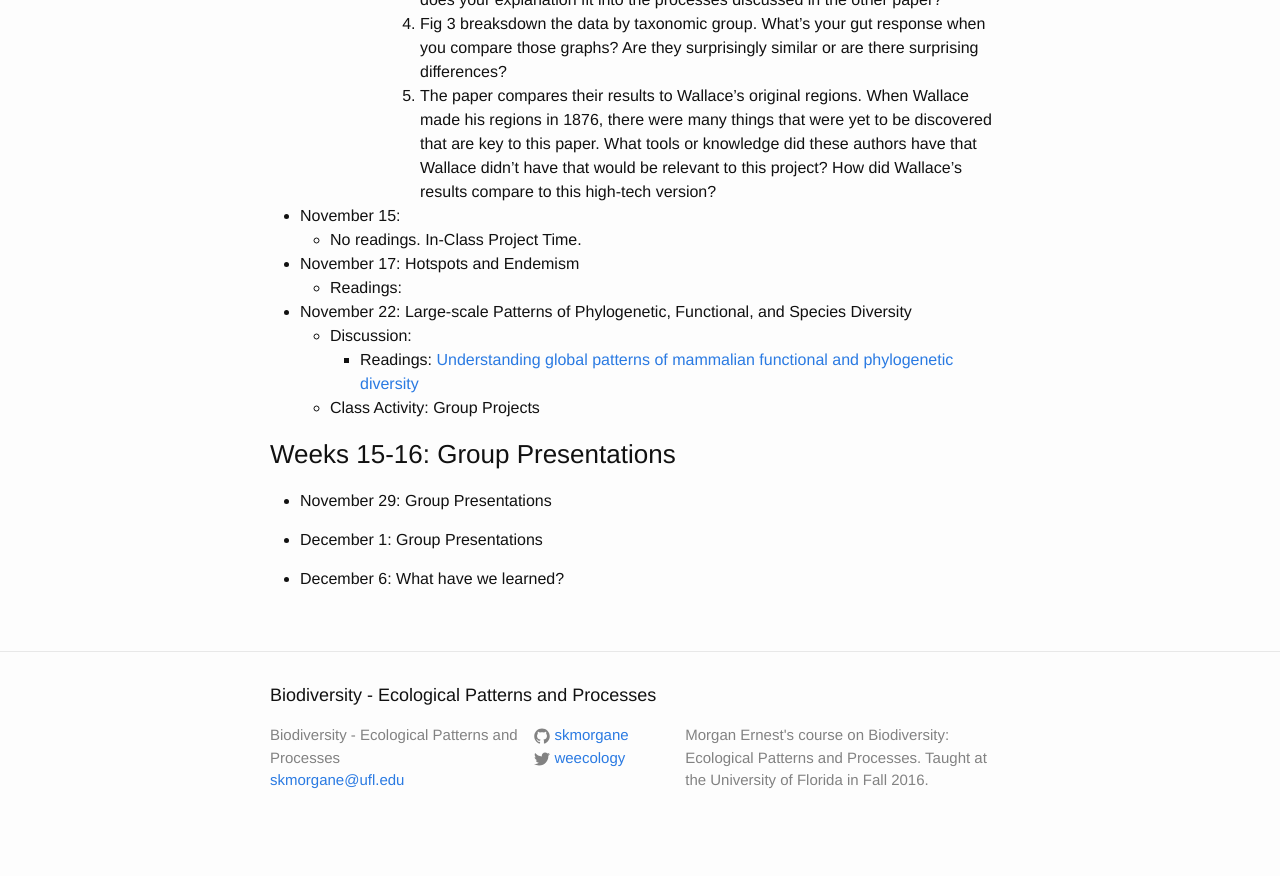
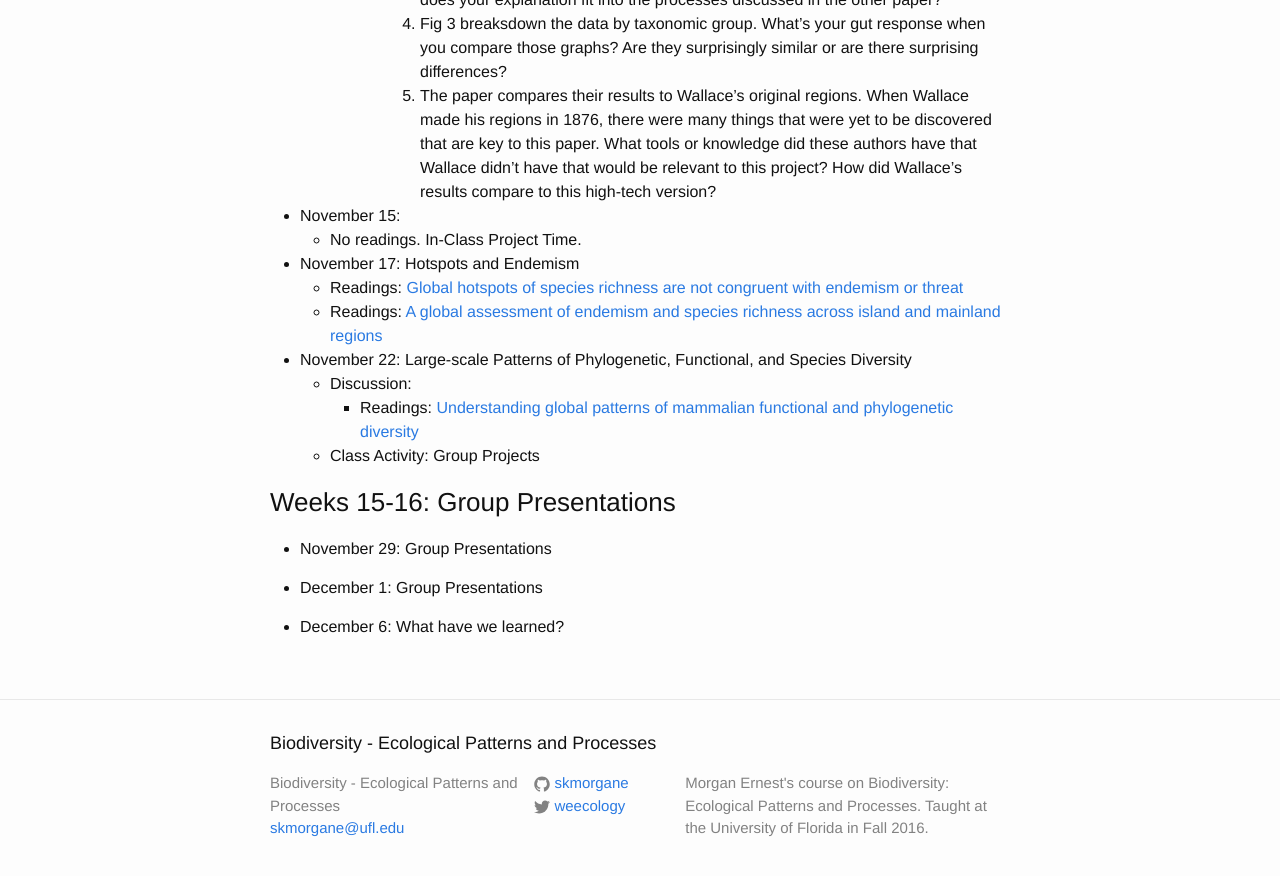
Before and after one commit to skmorgane/biodiversity-course, a Jekyll site: the page built from schedule.md, in a window 1280 px wide and 900 px high, scrolled down 10111 px. Shown: the top 876 px of the window. Built offline with Jekyll 4.4.1, drawn with Linux system fonts in a browser that asks for light colours; before the commit the page ends 10963 px from its top, so only the background shows below that.

Commit message:
Add endemism papers

```diff
--- a/schedule.md
+++ b/schedule.md
@@ -301,7 +301,8 @@ Tuesdays are often a split between class activity and discussion, thus there are
     * No readings. In-Class Project Time.
 
 * November 17: Hotspots and Endemism
-    * Readings:
+    * Readings: [Global hotspots of species richness are not congruent with endemism or threat](https://doi.org/10.1038/nature03850)
+    * Readings: [A global assessment of endemism and species richness across island and mainland regions](https://doi.org/10.1073/pnas.0810306106)
 
 * November 22: Large-scale Patterns of Phylogenetic, Functional, and Species Diversity
     * Discussion:
```
